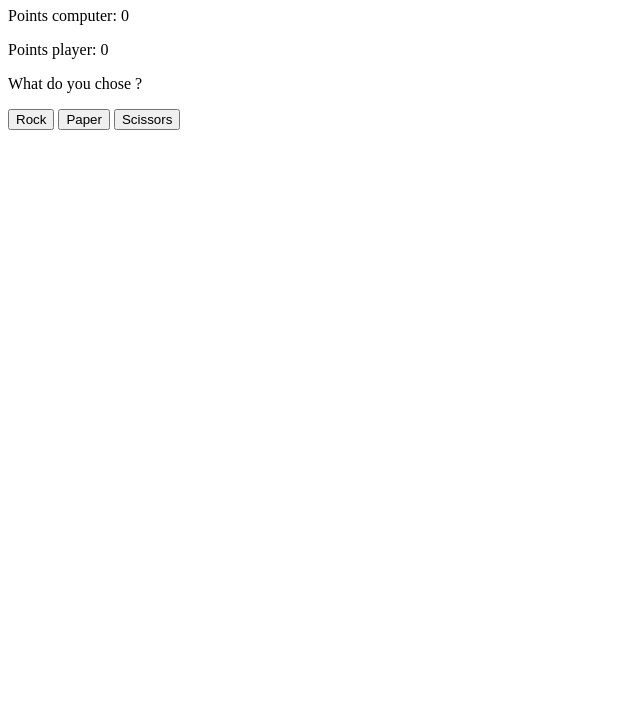
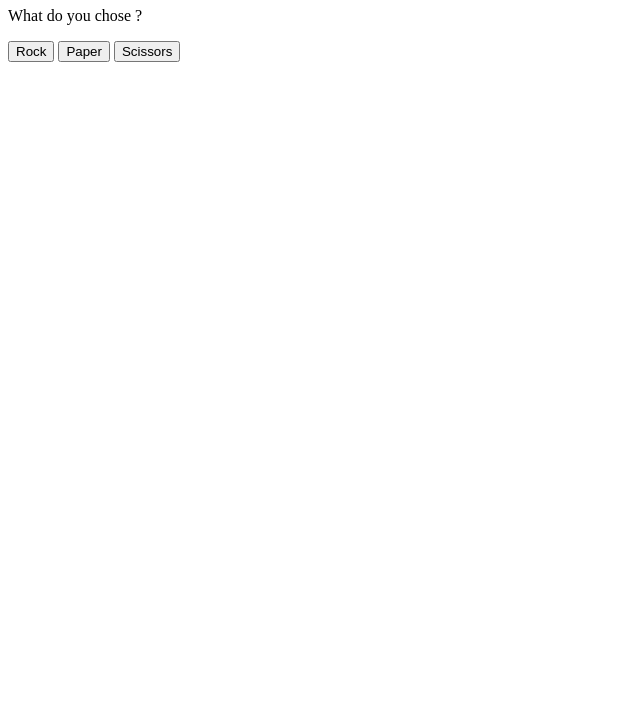
Before and after one commit to moeller-marc/the-odin-project-rock-paper-scissor, a plain HTML site: page index.html in a window 1280 px wide. Shown: the part 73-800 px from the top of the page, without its empty margins (0-640 px from the left). Drawn offline with Linux system fonts and the light colour scheme.

Commit message:
remove static scoreboard

```diff
--- a/index.html
+++ b/index.html
@@ -11,10 +11,7 @@
 
 <body>
   <h1>Rock Paper Scissors</h1>
-  <div id="score">
-    <p id="scoreComputer">Points computer: 0</p>
-    <p id="scorePlayer">Points player: 0</p>
-  </div>
+  <div id="score"></div>
   <div id="buttons">
     <p>What do you chose ?</p>
     <button type="button" id="rock">Rock</button>
```
